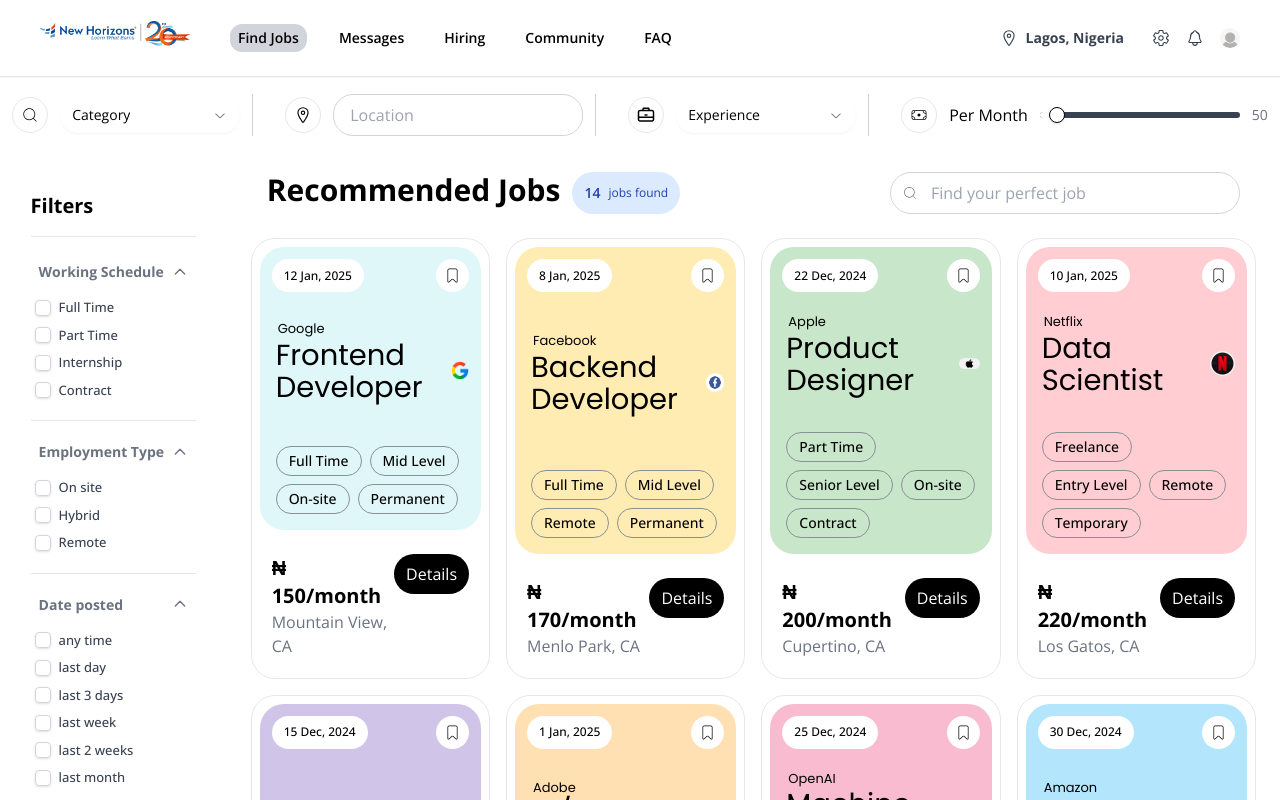
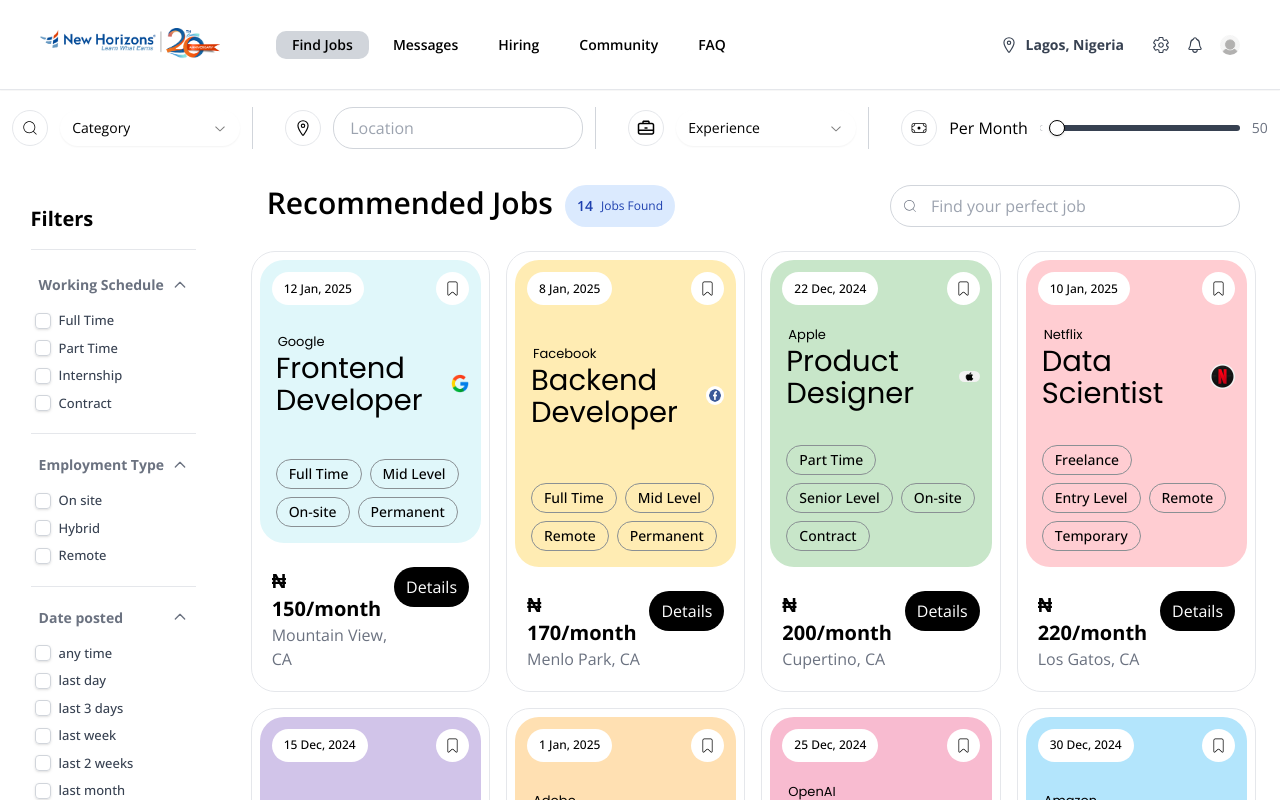
Before and after one commit to Goldyn19/nhjobs, a Next.js app: page / in a window 1280 px wide. Built offline with nearby package versions, Linux system fonts and the light colour scheme.

Commit message:
new changes

```diff
--- a/app/elements/JobSection.tsx
+++ b/app/elements/JobSection.tsx
@@ -194,13 +194,13 @@
       <div className="container xl:flex xl:justify-between md:px-10 px-3">
         <div className="md:flex md:justify-between space-x-3 ">
           <div>
-            <h3 className="xl:text-3xl text-2xl font-bold">
+            <h3 className="xl:text-3xl text-2xl font-[600] text-black">
               {source}
             </h3>
           </div>
             <div className="md:flex hidden items-center space-x-2 bg-blue-100 text-blue-800 rounded-full px-3 py-1">
             <span className="text-sm font-semibold">{filteredJobs.length}</span>
-            <span className="text-xs">jobs found</span>
+            <span className="text-xs">Jobs Found</span>
             </div>
         </div>
         <div className="relative md:w-[350px] w-full">
--- a/app/elements/TopNav.tsx
+++ b/app/elements/TopNav.tsx
@@ -35,17 +35,17 @@
         <Image
         src="/images/nhlogo.png"
         alt="new horizons logo"
-        height={150}
-        width={150}
-        className="h-120 w-120 md:h-140 md:w-140"
+        height={180}
+        width={180}
+        className="h-150 w-150 md:h-140 md:w-140 mt-2"
         />
-        <div className="hidden lg:flex space-x-6 ml-10 font-poppins text-sm">
-        <Link href="/" className={`${currentPath === "/" ? "text-black bg-gray-300" : ""} hover:text-blue-500 px-2 py-1 rounded-xl transition-colors duration-200 font-semibold`}>Find Jobs</Link>
-        <Link href="/messages" className={`${currentPath === "/messages" ? "text-black bg-gray-300" : ""} hover:text-blue-500 px-2 py-1 rounded-xl transition-colors duration-200 font-semibold`}>Messages</Link>
-        <Link href="/hiring/newhorizons" className={`${currentPath === "/hiring/newhorizons" ? "text-black bg-gray-300" : ""} hover:text-blue-500 px-2 py-1 rounded-xl transition-colors duration-200 font-semibold`}>Hiring</Link>
-        <Link href="/community" className={`${currentPath === "/community" ? "text-black bg-gray-300" : ""} hover:text-blue-500 transition-colors duration-200 px-2 py-1 rounded-xl font-semibold`}>Community</Link>
-        <Link href="/FAQ" className={`${currentPath === "/FAQ" ? "text-black bg-gray-300" : ""} hover:text-blue-500 transition-colors duration-200 px-2 py-1 rounded-xl font-semibold`}>FAQ</Link>
-        </div>
+          <div className="hidden lg:flex space-x-2 ml-14 font-poppins text-sm">
+            <Link href="/" className={`${currentPath === "/" ? "text-black bg-gray-300" : ""} hover:text-blue-500 px-4 py-1 rounded-[10px] transition-colors duration-200 font-semibold`}>Find Jobs</Link>
+            <Link href="/messages" className={`${currentPath === "/messages" ? "text-black bg-gray-300" : ""} hover:text-blue-500 px-4 py-1 rounded-[10px] transition-colors duration-200 font-semibold`}>Messages</Link>
+            <Link href="/hiring/newhorizons" className={`${currentPath === "/hiring/newhorizons" ? "text-black bg-gray-300" : ""} hover:text-blue-500 px-4 py-1 rounded-[10px] transition-colors duration-200 font-semibold`}>Hiring</Link>
+            <Link href="/community" className={`${currentPath === "/community" ? "text-black bg-gray-300" : ""} hover:text-blue-500 transition-colors duration-200 px-4 py-1 rounded-[10px] font-semibold`}>Community</Link>
+            <Link href="/FAQ" className={`${currentPath === "/FAQ" ? "text-black bg-gray-300" : ""} hover:text-blue-500 transition-colors duration-200 px-4 py-1 rounded-xl font-semibold`}>FAQ</Link>
+          </div>
       </div>
       <div className="flex items-center space-x-4">
         <div className="hidden lg:flex items-center text-gray-700 hover:text-blue-500 px-3 py-2 transition-colors duration-200">
```
Also changed, not shown: public/images/NHAnniversaryLogo.svg (added).
